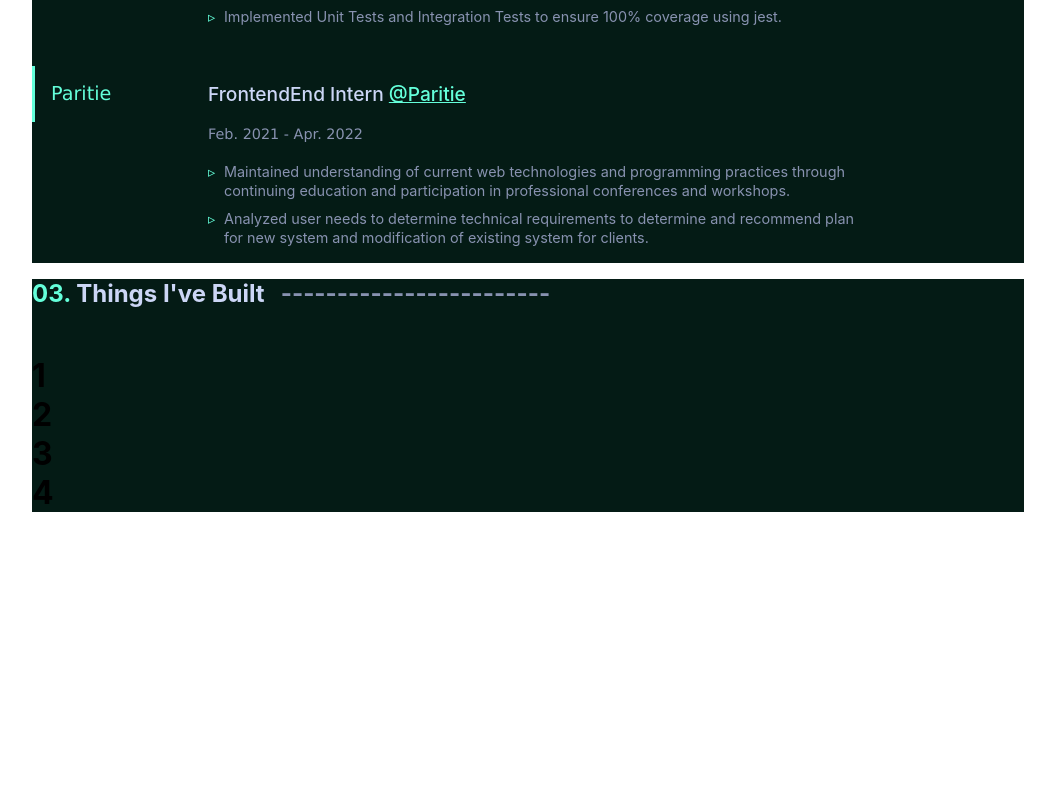
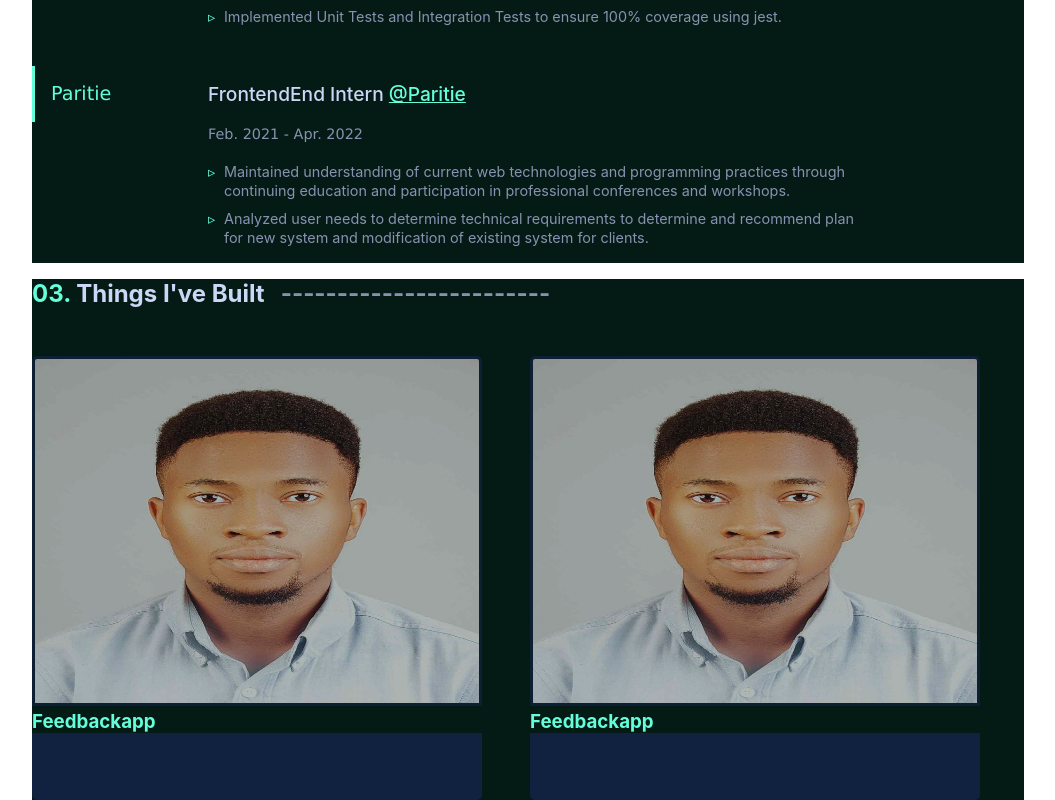
Before and after one commit to Ayoaris/portfolio-, a React (Create React App) app in the folder portfolio/: page / in a window 1280 px wide. Shown: the part 2395-3195 px from the top of the page, without its empty margins (112-1167 px from the left). Before the commit the page ends 2907 px from the top, so only its background shows below. Built offline with nearby package versions, Linux system fonts and the light colour scheme.

Commit message:
Project layout In-progress

```diff
--- a/portfolio/src/About/aboutStyles.js
+++ b/portfolio/src/About/aboutStyles.js
@@ -33,7 +33,7 @@ export const AboutStyle = styled.div`
   .about {
     color: #ccd6f6;
     padding-bottom: 3rem;
-    font-size: 1.0rem;
+    font-size: 1rem;
   }
   .list li {
     padding-bottom: 0.5rem;
@@ -169,4 +169,26 @@ export const AboutStyle = styled.div`
     top: 0px;
     color: #64ffda;
   }
+  .Projects {
+    display: flex;
+    gap: 3rem;
+    /* justify-content: space-between; */
+  }
+  .eachwork-image img {
+    /* height: 50%;
+    width: 70%; */
+    border: 3px #112240 solid;
+    border-top-left-radius: 5px;
+    border-top-right-radius: 5px;
+    opacity: 0.7;
+    background-color: #112240;
+  }
+  .eachwork-brief {
+    width: 450px;
+    height: 90px;
+    border-bottom-left-radius: 5px;
+    border-bottom-right-radius: 5px;
+    background-color: #112240;
+    color: #64ffda;
+  }
 `;
--- a/portfolio/src/About/index.js
+++ b/portfolio/src/About/index.js
@@ -177,17 +177,32 @@ function About() {
             <span>03.</span>Things I've Built
           </h2>
           <div className="Projects">
-            <div className="Project_box">
-              <h1>1</h1>
+            <div className="each-work">
+              <div class="eachwork-image">
+                <img
+                  src={photo}
+                  alt="feedback"
+                  width={"450px"}
+                  height={"350px"}
+                />
+              </div>
+
+              <div class="eachwork-brief">
+                <h3>Feedbackapp</h3>
+              </div>
             </div>
-            <div className="Project_box">
-              <h1>2</h1>
-            </div>
-            <div className="Project_box">
-              <h1>3</h1>
-            </div>
-            <div className="Project_box">
-              <h1>4</h1>
+            <div className="each-work">
+              <div class="eachwork-image">
+                <img
+                  src={photo}
+                  alt="feedback"
+                  width={"450px"}
+                  height={"350px"}
+                />
+              </div>
+              <div class="eachwork-brief">
+                <h3>Feedbackapp</h3>
+              </div>
             </div>
           </div>
         </div>
```
